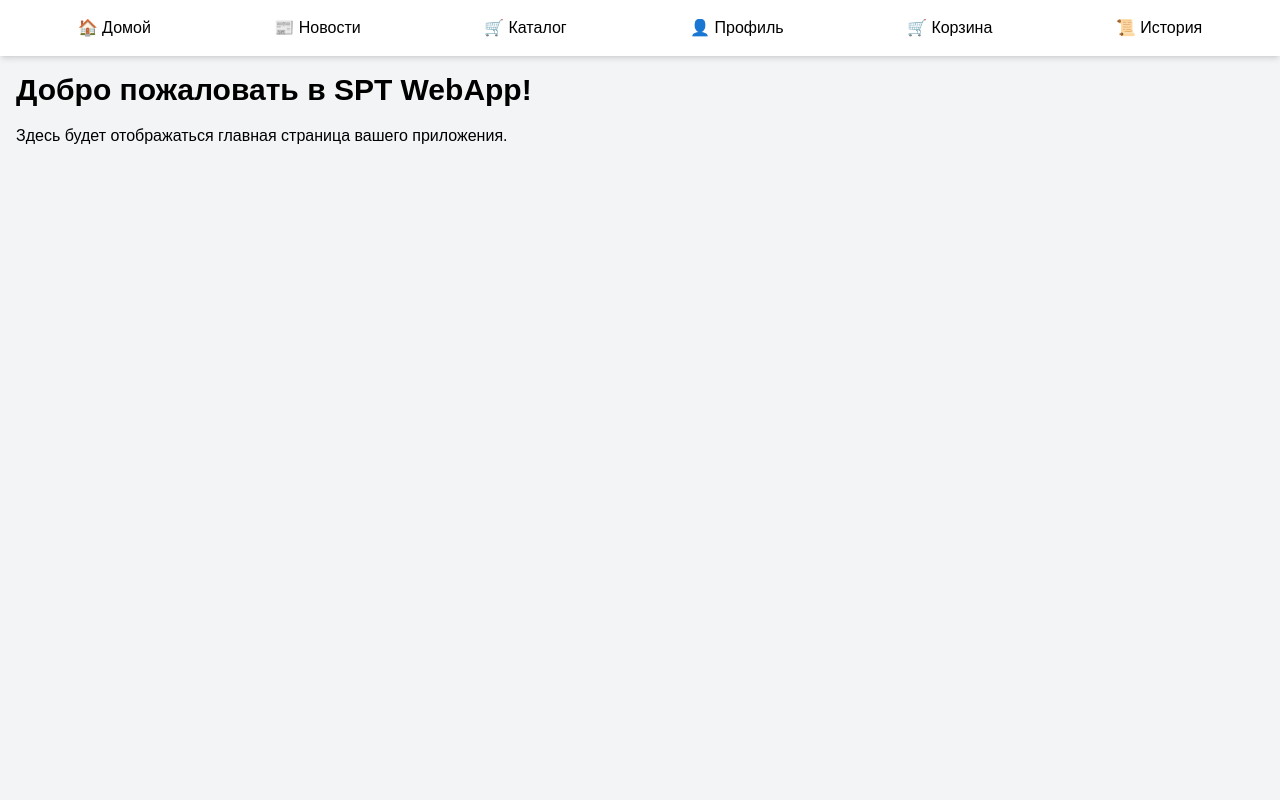
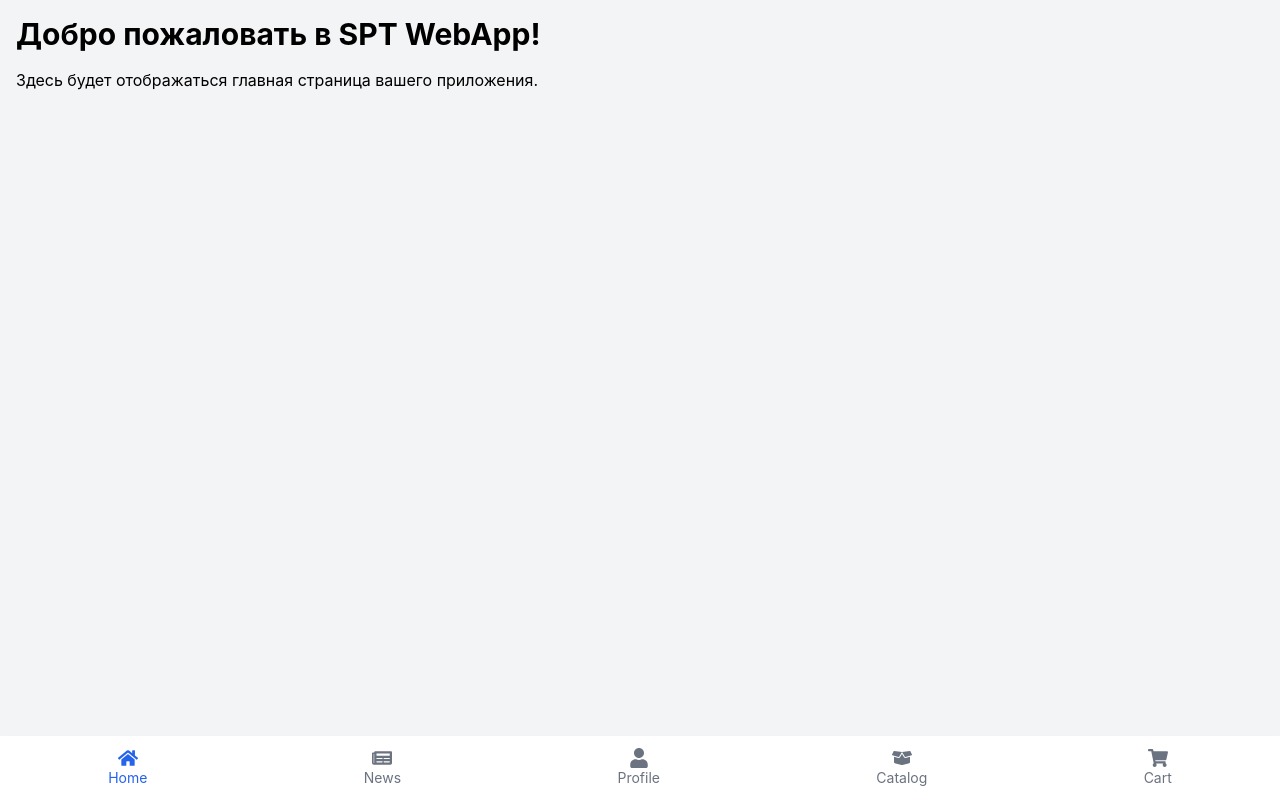
Before and after one commit to krexpex/spt-frontend, a React (Vite) app: page / in a window 1280 px wide. Built offline with nearby package versions, Linux system fonts and the light colour scheme.

Commit message:
restore+upgrade style

```diff
--- a/package.json
+++ b/package.json
@@ -10,6 +10,7 @@
   "dependencies": {
     "react": "^18.2.0",
     "react-dom": "^18.2.0",
+    "react-icons": "^5.5.0",
     "react-router-dom": "^6.11.1"
   },
   "devDependencies": {
--- a/src/components/Navbar.jsx
+++ b/src/components/Navbar.jsx
@@ -1,18 +1,30 @@
-// src/components/Navbar.jsx
-
-import React from 'react';
-import { Link } from 'react-router-dom';
+import { NavLink } from 'react-router-dom';
+import { FaHome, FaNewspaper, FaUser, FaBoxOpen, FaShoppingCart } from 'react-icons/fa';
 
 const Navbar = () => {
   return (
-    <div className="bg-white p-4 shadow-md flex justify-around">
-      <Link to="/">🏠 Домой</Link>
-      <Link to="/news">📰 Новости</Link>
-      <Link to="/catalog">🛒 Каталог</Link>
-      <Link to="/profile">👤 Профиль</Link>
-      <Link to="/cart">🛒 Корзина</Link>
-      <Link to="/history">📜 История</Link>
-    </div>
+    <nav className="bottom-nav">
+      <NavLink to="/" className={({ isActive }) => isActive ? "active" : ""}>
+        <FaHome size={20} />
+        Home
+      </NavLink>
+      <NavLink to="/news" className={({ isActive }) => isActive ? "active" : ""}>
+        <FaNewspaper size={20} />
+        News
+      </NavLink>
+      <NavLink to="/profile" className={({ isActive }) => isActive ? "active" : ""}>
+        <FaUser size={20} />
+        Profile
+      </NavLink>
+      <NavLink to="/catalog" className={({ isActive }) => isActive ? "active" : ""}>
+        <FaBoxOpen size={20} />
+        Catalog
+      </NavLink>
+      <NavLink to="/cart" className={({ isActive }) => isActive ? "active" : ""}>
+        <FaShoppingCart size={20} />
+        Cart
+      </NavLink>
+    </nav>
   );
 };
 
--- a/src/index.css
+++ b/src/index.css
@@ -2,65 +2,27 @@
 @tailwind components;
 @tailwind utilities;
 
-
-body, html, #root {
+html, body, #root {
   margin: 0;
   padding: 0;
+  height: 100%;
   width: 100%;
-  height: 100%;
-  overflow: hidden;
-}
-
-body {
-  font-family: Arial, sans-serif;
-  background-color: #f0f0f0;
-}
-
-.app {
-  height: 100%;
-  padding-bottom: 60px;
-  position: relative;
+  font-family: 'Inter', sans-serif;
+  background-color: #f8fafc;
 }
 
 .bottom-nav {
-  position: fixed;
-  bottom: 0;
-  left: 0;
-  right: 0;
-  height: 60px;
-  background-color: #007bff;
-  display: flex;
-  justify-content: space-around;
-  align-items: center;
-  box-shadow: 0 -1px 5px rgba(0,0,0,0.1);
+  @apply fixed bottom-0 left-0 right-0 h-16 bg-white shadow-md flex justify-around items-center z-50;
 }
 
 .bottom-nav a {
-  color: white;
-  font-size: 24px;
-  text-decoration: none;
-  transition: transform 0.2s;
+  @apply flex flex-col items-center text-gray-500 hover:text-blue-500 transition duration-200 text-sm;
 }
 
-.bottom-nav a:hover {
-  transform: scale(1.2);
+.bottom-nav a.active {
+  @apply text-blue-600;
 }
 
 .floating-button {
-  position: fixed;
-  bottom: 80px;
-  right: 20px;
-  background-color: #28a745;
-  color: white;
-  border: none;
-  border-radius: 50%;
-  width: 60px;
-  height: 60px;
-  font-size: 30px;
-  cursor: pointer;
-  transition: background-color 0.3s;
+  @apply fixed bottom-24 right-4 w-14 h-14 rounded-full bg-green-500 text-white text-2xl flex items-center justify-center shadow-lg hover:bg-green-600 transition duration-300;
 }
-
-.floating-button:hover {
-  background-color: #218838;
-}
--- a/tailwind.config.js
+++ b/tailwind.config.js
@@ -1,11 +1,8 @@
 /** @type {import('tailwindcss').Config} */
-export default {
-  content: [
-    "./index.html",
-    "./src/**/*.{js,jsx,ts,tsx}",
-  ],
+module.exports = {
+  content: ["./src/**/*.{js,jsx,ts,tsx}"],
   theme: {
     extend: {},
   },
   plugins: [],
-};
+}
```
Also changed, not shown: 1 other file (tests, documents, lock files or other folders).
